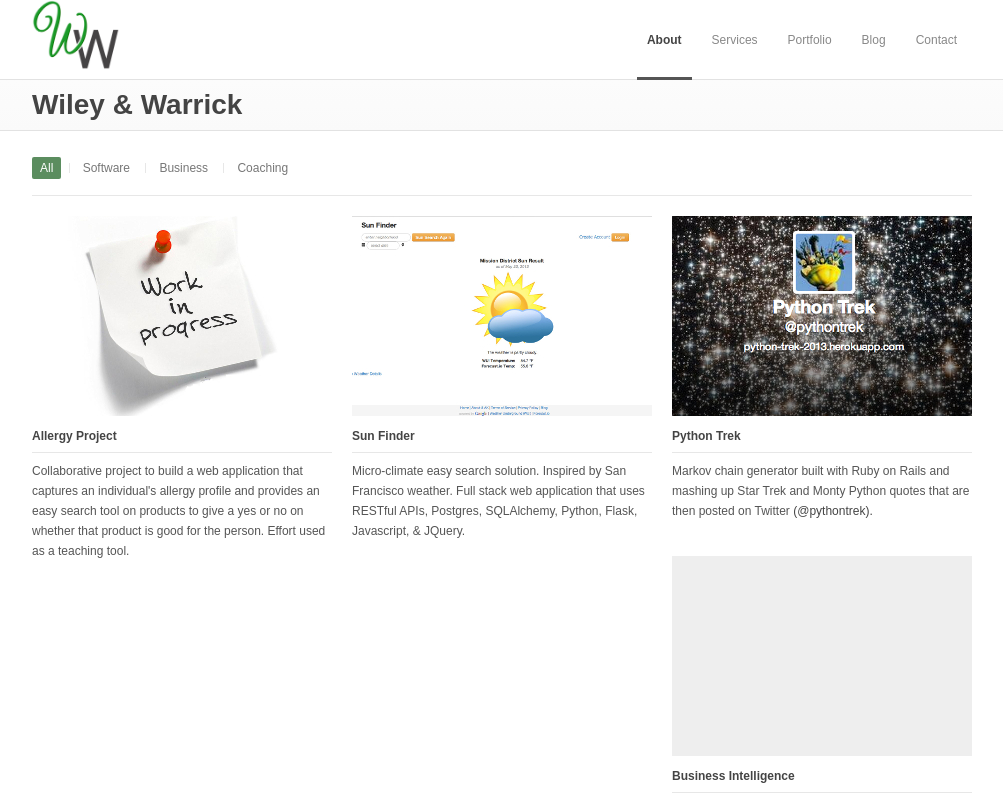
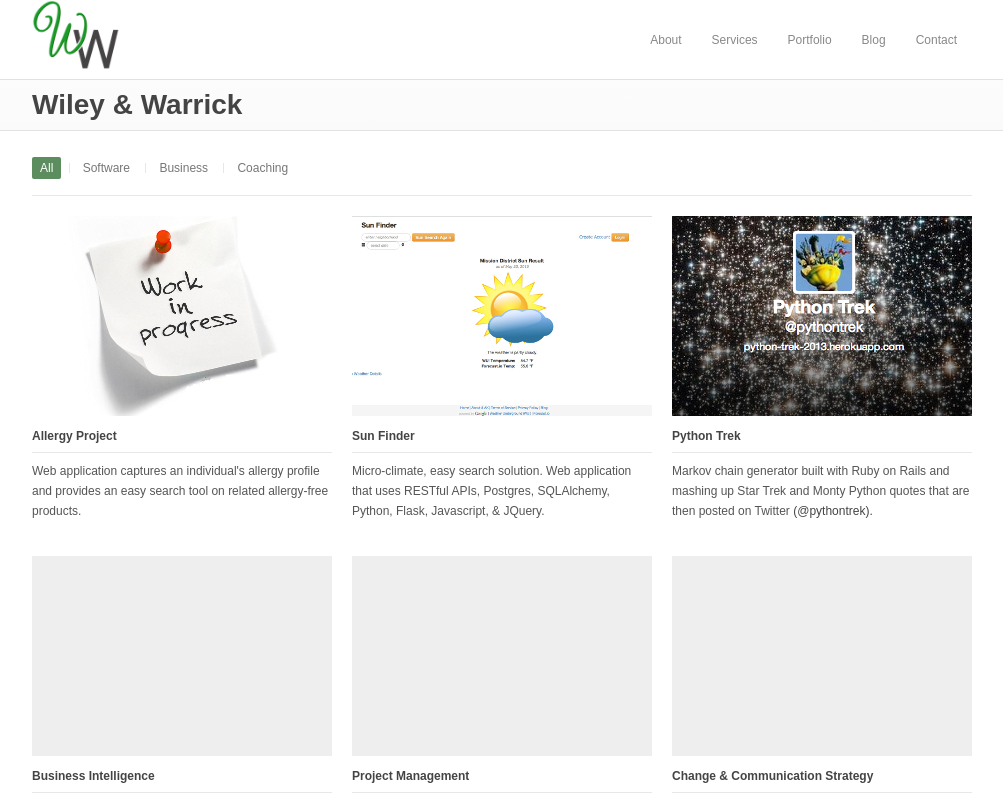
Before and after one commit to nyghtowl/Wiley, a Flask app: page /portfolio_3 in a window 1280 px wide. Shown: the top 801 px of the page, without its empty margins (138-1141 px from the left). Run offline with Flask 2, Linux system fonts and the light colour scheme; some libraries are stand-ins or nearby versions.

Commit message:
Updated one of the images and adjusted layout and portfolio.

```diff
--- a/app/templates/layout.html
+++ b/app/templates/layout.html
@@ -54,7 +54,7 @@
 			<div id="navigation">
 				<ul id="nav">
 
-					<li><a id="current" href="{{url_for('about')}}">About</a>
+					<li><a href="{{url_for('about')}}">About</a>
 					</li>
 
 					<li><a href="{{url_for('services')}}">Services</a>
--- a/app/templates/portfolio_3.html
+++ b/app/templates/portfolio_3.html
@@ -35,7 +35,7 @@
 					<div class="item-img"><a href="single_project.html"><img src="./static/images/portfolio_images/logo_work_in_progress.jpg" alt=""/><div class="overlay zoom"></div></a></div>
 					<div class="portfolio-item-meta">
 						<h5><a href="single_project.html">Allergy Project</a></h5>
-						<p>Collaborative project to build a web application that captures an individual's allergy profile and provides an easy search tool on products to give a yes or no on whether that product is good for the person. Effort used as a teaching tool.</p>
+						<p>Web application captures an individual's allergy profile and provides an easy search tool on related allergy-free products.</p>
 					</div>
 			</div>
 
@@ -44,7 +44,7 @@
 					<div class="item-img"><a href="http://http://www.sunfinder.io"><img src="./static/images/portfolio_images/sf_results_simple.jpg" alt=""/><div class="overlay zoom"></div></a></div>
 					<div class="portfolio-item-meta">
 						<h5><a href="http:http://www.sunfinder.io">Sun Finder</a></h5>
-						<p>Micro-climate easy search solution. Inspired by San Francisco weather. Full stack web application that uses RESTful APIs, Postgres, SQLAlchemy, Python, Flask, Javascript, & JQuery.</p>
+						<p>Micro-climate, easy search solution. Web application that uses RESTful APIs, Postgres, SQLAlchemy, Python, Flask, Javascript, & JQuery.</p>
 					</div>
 			</div>
 
```
Also changed, not shown: app/static/images/portfolio_images/fizzbuzz_sample2.jpg.
